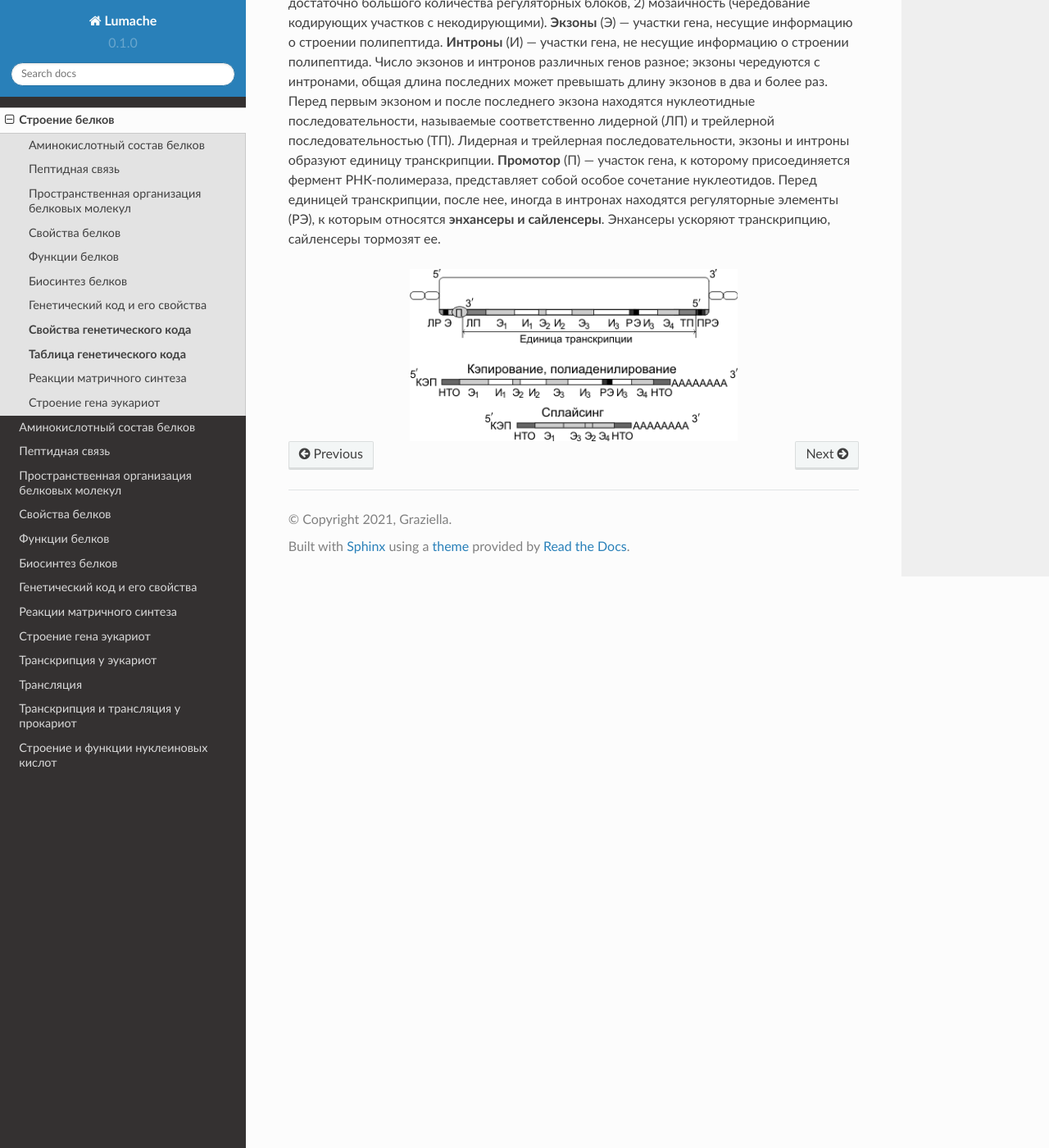
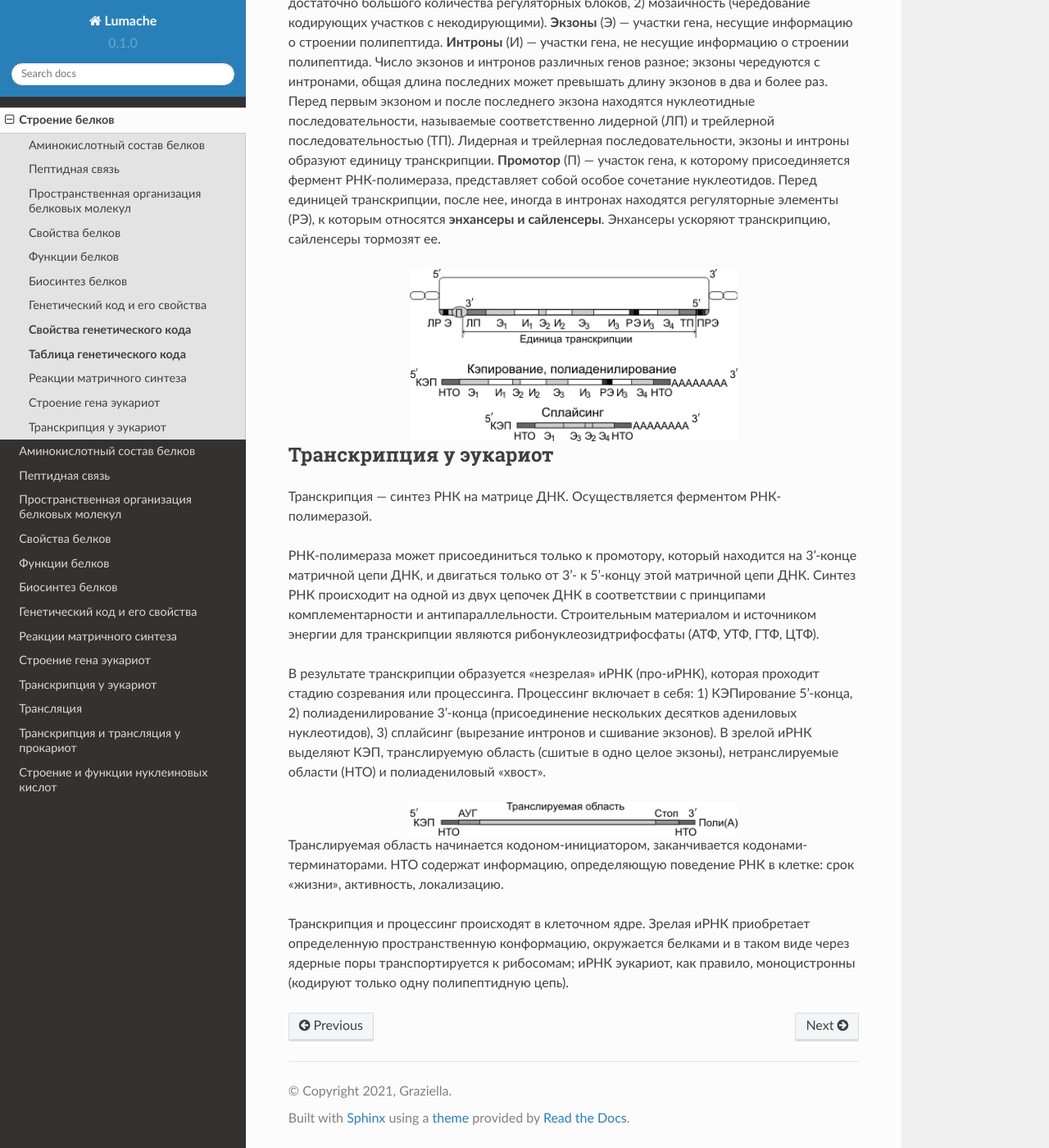
Before and after one commit to neptune2021/test_documentation, a Sphinx documentation site: the page built from docs/source/01.rst, in a window 1280 px wide and 1400 px high, scrolled down 6561 px. Shown: the whole window at 82% size. Built offline with Sphinx 7.4.7 and the Read the Docs theme 2.0.0, drawn with Linux system fonts in a browser that asks for light colours.

Commit message:
Update 01.rst

```diff
--- a/docs/source/01.rst
+++ b/docs/source/01.rst
@@ -147,3 +147,19 @@
 .. image:: img/image9.png
   :width: 400
   :align: center
+
+Транскрипция у эукариот
+----------------
+Транскрипция — синтез РНК на матрице ДНК. Осуществляется ферментом РНК-полимеразой.
+
+РНК-полимераза может присоединиться только к промотору, который находится на 3'-конце матричной цепи ДНК, и двигаться только от 3'- к 5'-концу этой матричной цепи ДНК. Синтез РНК происходит на одной из двух цепочек ДНК в соответствии с принципами комплементарности и антипараллельности. Строительным материалом и источником энергии для транскрипции являются рибонуклеозидтрифосфаты (АТФ, УТФ, ГТФ, ЦТФ).
+
+В результате транскрипции образуется «незрелая» иРНК (про-иРНК), которая проходит стадию созревания или процессинга. Процессинг включает в себя: 1) КЭПирование 5'-конца, 2) полиаденилирование 3'-конца (присоединение нескольких десятков адениловых нуклеотидов), 3) сплайсинг (вырезание интронов и сшивание экзонов). В зрелой иРНК выделяют КЭП, транслируемую область (сшитые в одно целое экзоны), нетранслируемые области (НТО) и полиадениловый «хвост».
+
+.. image:: img/image8.png
+  :width: 400
+  :align: center
+
+Транслируемая область начинается кодоном-инициатором, заканчивается кодонами-терминаторами. НТО содержат информацию, определяющую поведение РНК в клетке: срок «жизни», активность, локализацию.
+
+Транскрипция и процессинг происходят в клеточном ядре. Зрелая иРНК приобретает определенную пространственную конформацию, окружается белками и в таком виде через ядерные поры транспортируется к рибосомам; иРНК эукариот, как правило, моноцистронны (кодируют только одну полипептидную цепь).
```
